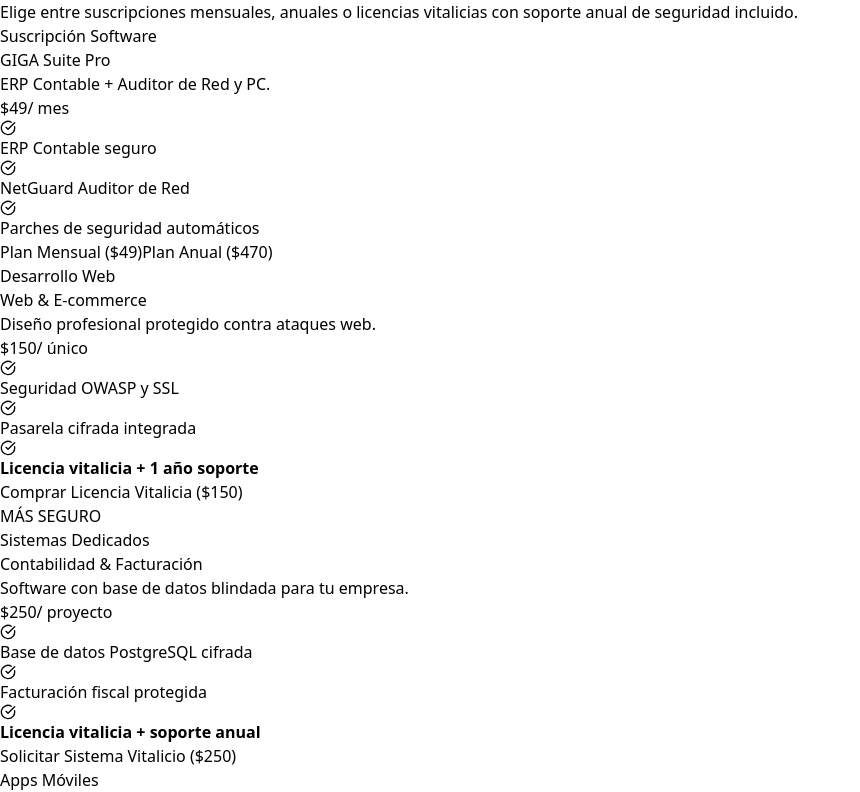
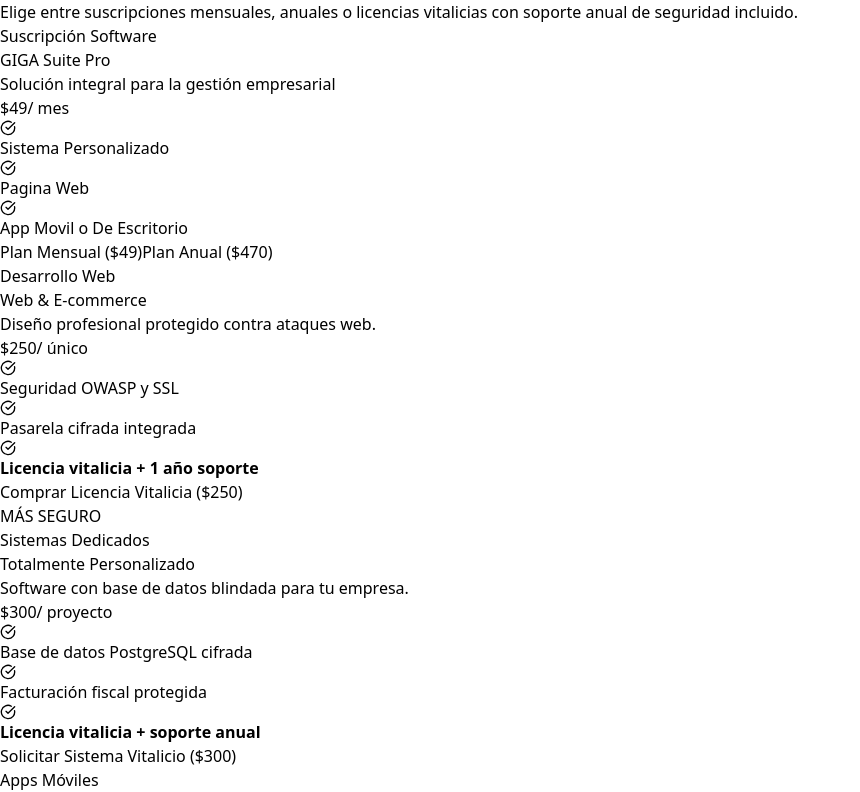
Before and after one commit to Aalejandro996/Gigadevs, a React (Vite) app: page / in a window 1280 px wide. Shown: the part 2888-3680 px from the top of the page, without its empty margins (0-860 px from the left). Built offline with nearby package versions, Linux system fonts and the light colour scheme; no server answers.

Commit message:
Cambios de precios 2

```diff
--- a/src/App.jsx
+++ b/src/App.jsx
@@ -583,15 +583,15 @@
                 <div>
                   <div className="inline-block p-3 bg-blue-100 text-blue-900 rounded-2xl mb-4 font-bold text-xs uppercase tracking-wider">Suscripción Software</div>
                   <h3 className="text-2xl font-bold text-blue-950 mb-2">GIGA Suite Pro</h3>
-                <p className="text-gray-500 mb-6 text-sm">ERP Contable + Auditor de Red y PC.</p>
+                  <p className="text-gray-500 mb-6 text-sm">Solución integral para la gestión empresarial</p>
                   <div className="flex items-baseline mb-6">
                     <span className="text-4xl font-black text-blue-950">$49</span>
                     <span className="text-lg text-gray-500 ml-2 font-medium">/ mes</span>
                   </div>
                   <ul className="space-y-3 mb-8 text-sm text-gray-700">
-                  <li className="flex items-center"><CheckCircle size={16} className="text-green-500 mr-2 flex-shrink-0" /> ERP Contable seguro</li>
-                  <li className="flex items-center"><CheckCircle size={16} className="text-green-500 mr-2 flex-shrink-0" /> NetGuard Auditor de Red</li>
-                  <li className="flex items-center"><CheckCircle size={16} className="text-green-500 mr-2 flex-shrink-0" /> Parches de seguridad automáticos</li>
+                    <li className="flex items-center"><CheckCircle size={16} className="text-green-500 mr-2 flex-shrink-0" /> Sistema Personalizado</li>
+                    <li className="flex items-center"><CheckCircle size={16} className="text-green-500 mr-2 flex-shrink-0" /> Pagina Web</li>
+                    <li className="flex items-center"><CheckCircle size={16} className="text-green-500 mr-2 flex-shrink-0" /> App Movil o De Escritorio</li>
                   </ul>
                 </div>
                 <div className="space-y-2">
@@ -610,7 +610,7 @@
                   <h3 className="text-2xl font-bold text-blue-950 mb-2">Web & E-commerce</h3>
                   <p className="text-gray-500 mb-6 text-sm">Diseño profesional protegido contra ataques web.</p>
                   <div className="flex items-baseline mb-6">
-                  <span className="text-4xl font-black text-blue-950">$150</span>
+                    <span className="text-4xl font-black text-blue-950">$250</span>
                     <span className="text-lg text-gray-500 ml-2 font-medium">/ único</span>
                   </div>
                   <ul className="space-y-3 mb-8 text-sm text-gray-700">
@@ -619,8 +619,8 @@
                     <li className="flex items-center"><CheckCircle size={16} className="text-green-500 mr-2 flex-shrink-0" /> <strong>Licencia vitalicia + 1 año soporte</strong></li>
                   </ul>
                 </div>
-              <button onClick={() => handleOpenModal('Página Web / E-commerce', 150, 'único')} className="w-full py-3 bg-blue-950 text-white font-bold rounded-xl hover:bg-blue-900 transition text-xs shadow">
-                Comprar Licencia Vitalicia ($150)
+                <button onClick={() => handleOpenModal('Página Web / E-commerce', 250, 'único')} className="w-full py-3 bg-blue-950 text-white font-bold rounded-xl hover:bg-blue-900 transition text-xs shadow">
+                  Comprar Licencia Vitalicia ($250)
                 </button>
               </div>
 
@@ -628,10 +628,10 @@
                 <div className="absolute -top-3 right-6 bg-blue-950 text-yellow-400 text-xs font-bold px-3 py-1 rounded-full shadow">MÁS SEGURO</div>
                 <div>
                   <div className="inline-block p-3 bg-blue-950/10 text-blue-950 rounded-2xl mb-4 font-bold text-xs uppercase tracking-wider">Sistemas Dedicados</div>
-                <h3 className="text-2xl font-black text-blue-950 mb-2">Contabilidad & Facturación</h3>
+                  <h3 className="text-2xl font-black text-blue-950 mb-2">Totalmente Personalizado</h3>
                   <p className="text-blue-950/80 mb-6 text-sm font-medium">Software con base de datos blindada para tu empresa.</p>
                   <div className="flex items-baseline mb-6">
-                  <span className="text-4xl font-black text-blue-950">$250</span>
+                    <span className="text-4xl font-black text-blue-950">$300</span>
                     <span className="text-lg text-blue-950/80 ml-2 font-medium">/ proyecto</span>
                   </div>
                   <ul className="space-y-3 mb-8 text-sm font-semibold text-blue-950">
@@ -640,8 +640,8 @@
                     <li className="flex items-center"><CheckCircle size={16} className="text-blue-950 mr-2 flex-shrink-0" /> <strong>Licencia vitalicia + soporte anual</strong></li>
                   </ul>
                 </div>
-              <button onClick={() => handleOpenModal('Sistema a Medida Contabilidad/Facturación', 250, 'único')} className="w-full py-3 bg-blue-950 text-white font-extrabold rounded-xl hover:bg-blue-900 transition text-xs shadow-xl">
-                Solicitar Sistema Vitalicio ($250)
+                <button onClick={() => handleOpenModal('Sistema a Medida', 300, 'único')} className="w-full py-3 bg-blue-950 text-white font-extrabold rounded-xl hover:bg-blue-900 transition text-xs shadow-xl">
+                  Solicitar Sistema Vitalicio ($300)
                 </button>
               </div>
 
```
Lines whose indentation alone changed are shown as unchanged.
